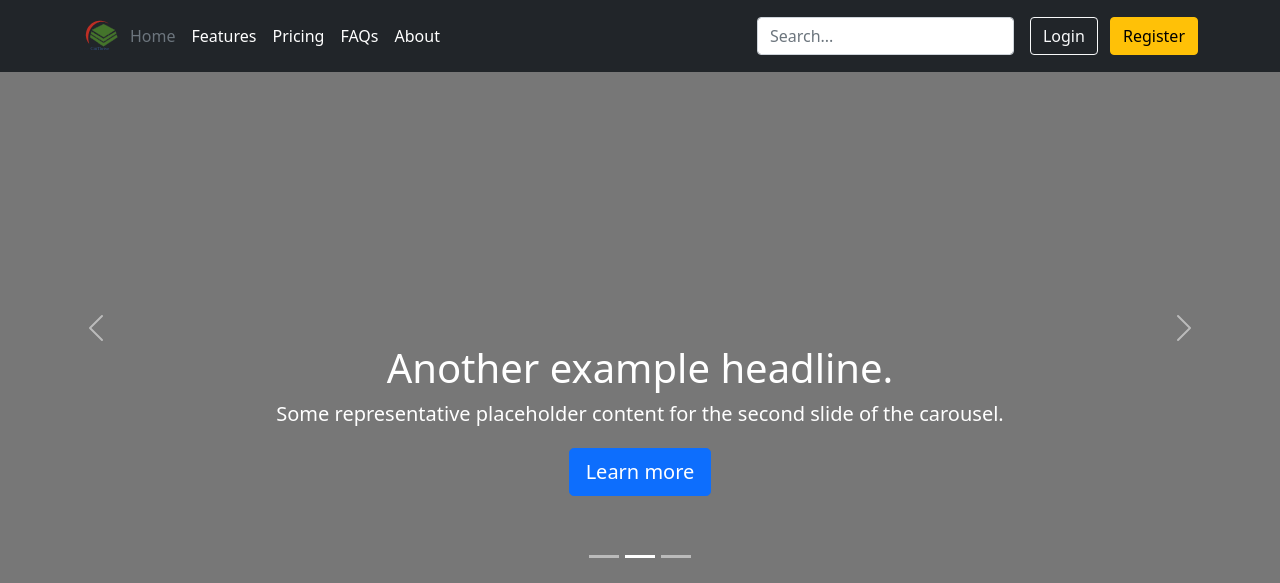
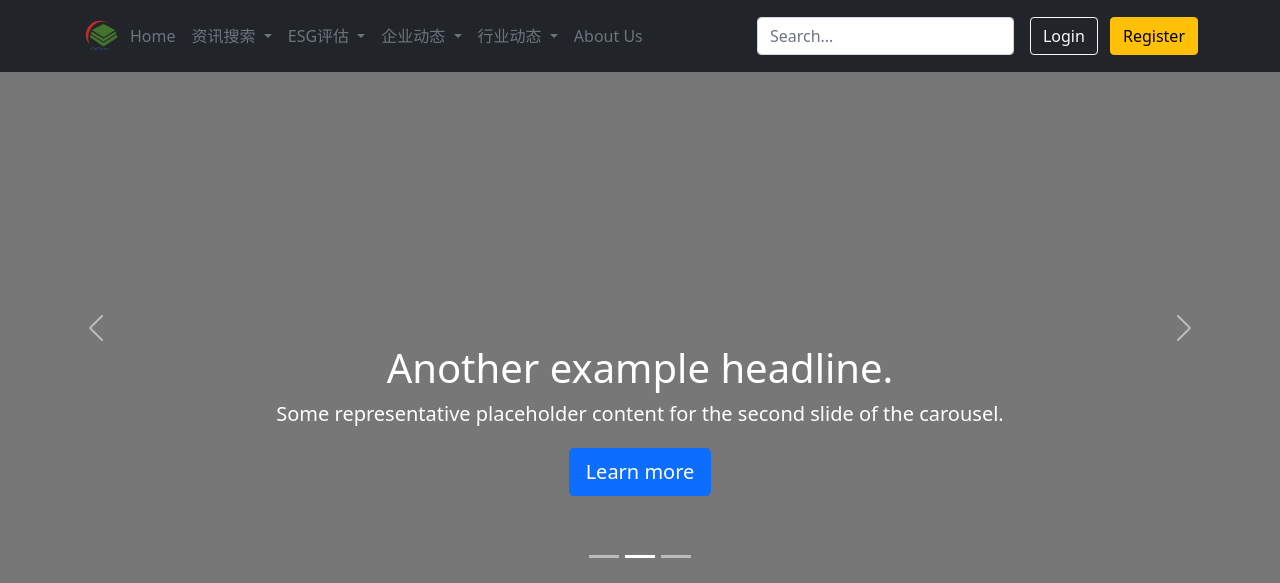
Before and after one commit to TonyCSB/CitiThrive, a Flask app: page / in a window 1280 px wide. Shown: the top 583 px of the page. Run offline with Flask 2, Linux system fonts and the light colour scheme; some libraries are stand-ins or nearby versions.

Commit message:
Update 2022.02.13-14:04:34

```diff
--- a/flask_app/static/css/header.css
+++ b/flask_app/static/css/header.css
@@ -1,3 +1,10 @@
 form.buttonform {
     display: inline;
 }
+
+@media all and (min-width: 992px) {
+	.nav .nav-item .dropdown-menu{ display: none; }
+	.nav .nav-item:hover .nav-link{   }
+	.nav .nav-item:hover .dropdown-menu{ display: block; }
+	.nav .nav-item .dropdown-menu{ margin-top:0; }
+}
--- a/flask_app/templates/header.html
+++ b/flask_app/templates/header.html
@@ -13,10 +13,46 @@
 
             <ul class="nav col-12 col-lg-auto me-lg-auto mb-2 justify-content-center mb-md-0">
                 <li><a href="{{ url_for('homepage.index') }}" class="nav-link px-2 text-secondary">Home</a></li>
-                <li><a href="#" class="nav-link px-2 text-white">Features</a></li>
-                <li><a href="#" class="nav-link px-2 text-white">Pricing</a></li>
-                <li><a href="#" class="nav-link px-2 text-white">FAQs</a></li>
-                <li><a href="#" class="nav-link px-2 text-white">About</a></li>
+                <li class="nav-item dropdown">
+                    <a class="nav-link dropdown-toggle px-2 link-secondary" href="#" id="navbarDropdown" role="button"
+                        data-bs-toggle="dropdown" aria-haspopup="true" aria-expanded="false">
+                        资讯搜索
+                    </a>
+                    <div class="dropdown-menu" aria-labelledby="navbarDropdown">
+                        <a class="dropdown-item" href="#">资讯搜索</a>
+                    </div>
+                </li>
+                <li class="nav-item dropdown">
+                    <a class="nav-link dropdown-toggle px-2 link-secondary" href="#" id="navbarDropdown" role="button"
+                        data-bs-toggle="dropdown" aria-haspopup="true" aria-expanded="false">
+                        ESG评估
+                    </a>
+                    <div class="dropdown-menu" aria-labelledby="navbarDropdown">
+                        <a class="dropdown-item" href="#">ESG评级</a>
+                        <a class="dropdown-item" href="#">ESG教育</a>
+                        <a class="dropdown-item" href="#">ESG产品</a>
+                        <div class="dropdown-divider"></div>
+                        <a class="dropdown-item" href="#">公司选址</a>
+                        <a class="dropdown-item" href="#">选股推荐</a>
+                    </div>
+                </li><li class="nav-item dropdown">
+                    <a class="nav-link dropdown-toggle px-2 link-secondary" href="#" id="navbarDropdown" role="button"
+                        data-bs-toggle="dropdown" aria-haspopup="true" aria-expanded="false">
+                        企业动态
+                    </a>
+                    <div class="dropdown-menu" aria-labelledby="navbarDropdown">
+                        <a class="dropdown-item" href="#">企业动态</a>
+                    </div>
+                </li><li class="nav-item dropdown">
+                    <a class="nav-link dropdown-toggle px-2 link-secondary" href="#" id="navbarDropdown" role="button"
+                        data-bs-toggle="dropdown" aria-haspopup="true" aria-expanded="false">
+                        行业动态
+                    </a>
+                    <div class="dropdown-menu" aria-labelledby="navbarDropdown">
+                        <a class="dropdown-item" href="#">行业动态</a>
+                    </div>
+                </li>
+                <li><a href="#" class="nav-link px-2 link-secondary">About Us</a></li>
             </ul>
 
             <form class="col-12 col-lg-auto mb-3 mb-lg-0 me-lg-3">
```
Lines whose indentation alone changed are shown as unchanged.
